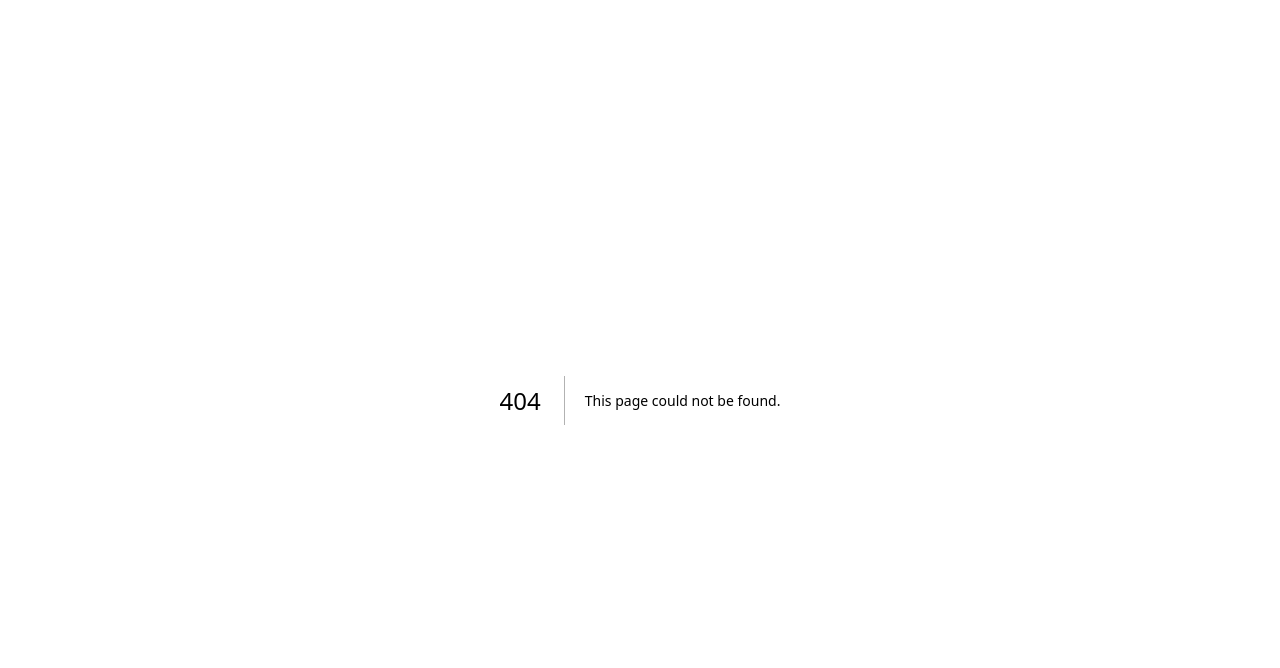
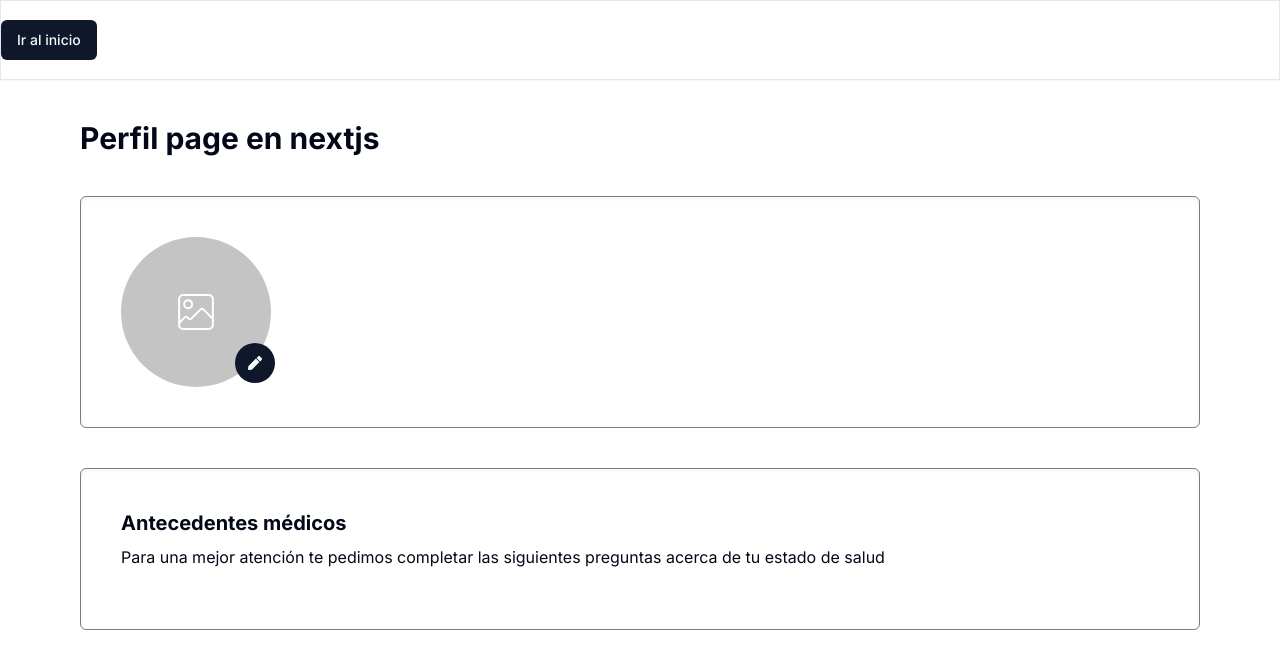
Before and after one commit to CamiloERH/multi-zones, a Next.js app: page /Paciente/Configuracion in a window 1280 px wide. Before the commit this address had no page. Shown: the top 668 px of the page. Built offline with nearby package versions, Linux system fonts and the light colour scheme.

Commit message:
shadcn and some components

```diff
--- /dev/null
+++ b/app/Paciente/Configuracion/page.tsx
@@ -0,0 +1,37 @@
+import { Button } from "@/components/ui/button";
+import { Separator } from "@/components/ui/separator";
+import { CiImageOn } from "react-icons/ci";
+import { FaPen } from "react-icons/fa";
+
+export default function ProfilePage() {
+    return (
+        <div className="px-4 xl:px-20 py-10 flex flex-col gap-10">
+            <h1 className="font-bold text-3xl">Perfil page en nextjs</h1>
+            <div className="border border-[#7C7C7C] rounded-md flex flex-col items-center xl:items-start xl:flex-row gap-5 p-10 bg-white shadow-inner">
+                <div>
+                    <div className="flex justify-center items-center rounded-full bg-[#C4C4C4] w-[150px] h-[150px] relative">
+                        <CiImageOn className="text-white w-12 h-12" />
+                        <Button size="icon" className="absolute bottom-1 -right-1 rounded-full">
+                            <FaPen />
+                        </Button>
+                    </div>
+                </div>
+                <div>
+                    <Separator orientation="vertical" />
+                </div>
+                <div className="w-full">
+                    {/* <EditProfileForm /> */}
+                </div>
+            </div>
+            <div className="border border-[#7C7C7C] rounded-md flex flex-wrap gap-5 p-10 bg-white shadow-inner">
+                <div className="w-full flex flex-col gap-2">
+                    <h2 className="font-bold text-xl">Antecedentes médicos</h2>
+                    <p>Para una mejor atención te pedimos completar las siguientes preguntas acerca de tu estado de salud</p>
+                </div>
+                <div className="w-full">
+                    {/* <EditMedicalHistoryForm /> */}
+                </div>
+            </div>
+        </div>
+    )
+}
--- a/app/Paciente/Index/page.tsx
+++ /dev/null
@@ -1,7 +0,0 @@
-export default function PacientePage() {
-    return (
-        <main className="flex min-h-screen flex-col items-center justify-between p-24">
-           Paciente page
-        </main>
-    );
-}
--- a/app/globals.css
+++ b/app/globals.css
@@ -2,32 +2,75 @@
 @tailwind components;
 @tailwind utilities;
 
-:root {
-  --foreground-rgb: 0, 0, 0;
-  --background-start-rgb: 214, 219, 220;
-  --background-end-rgb: 255, 255, 255;
-}
+@layer base {
+  :root {
+    --background: 0 0% 100%;
+    --foreground: 222.2 84% 4.9%;
 
-@media (prefers-color-scheme: dark) {
-  :root {
-    --foreground-rgb: 255, 255, 255;
-    --background-start-rgb: 0, 0, 0;
-    --background-end-rgb: 0, 0, 0;
+    --card: 0 0% 100%;
+    --card-foreground: 222.2 84% 4.9%;
+
+    --popover: 0 0% 100%;
+    --popover-foreground: 222.2 84% 4.9%;
+
+    --primary: 222.2 47.4% 11.2%;
+    --primary-foreground: 210 40% 98%;
+
+    --secondary: 210 40% 96.1%;
+    --secondary-foreground: 222.2 47.4% 11.2%;
+
+    --muted: 210 40% 96.1%;
+    --muted-foreground: 215.4 16.3% 46.9%;
+
+    --accent: 210 40% 96.1%;
+    --accent-foreground: 222.2 47.4% 11.2%;
+
+    --destructive: 0 84.2% 60.2%;
+    --destructive-foreground: 210 40% 98%;
+
+    --border: 214.3 31.8% 91.4%;
+    --input: 214.3 31.8% 91.4%;
+    --ring: 222.2 84% 4.9%;
+
+    --radius: 0.5rem;
+  }
+
+  .dark {
+    --background: 222.2 84% 4.9%;
+    --foreground: 210 40% 98%;
+
+    --card: 222.2 84% 4.9%;
+    --card-foreground: 210 40% 98%;
+
+    --popover: 222.2 84% 4.9%;
+    --popover-foreground: 210 40% 98%;
+
+    --primary: 210 40% 98%;
+    --primary-foreground: 222.2 47.4% 11.2%;
+
+    --secondary: 217.2 32.6% 17.5%;
+    --secondary-foreground: 210 40% 98%;
+
+    --muted: 217.2 32.6% 17.5%;
+    --muted-foreground: 215 20.2% 65.1%;
+
+    --accent: 217.2 32.6% 17.5%;
+    --accent-foreground: 210 40% 98%;
+
+    --destructive: 0 62.8% 30.6%;
+    --destructive-foreground: 210 40% 98%;
+
+    --border: 217.2 32.6% 17.5%;
+    --input: 217.2 32.6% 17.5%;
+    --ring: 212.7 26.8% 83.9%;
   }
 }
 
-body {
-  color: rgb(var(--foreground-rgb));
-  background: linear-gradient(
-      to bottom,
-      transparent,
-      rgb(var(--background-end-rgb))
-    )
-    rgb(var(--background-start-rgb));
-}
-
-@layer utilities {
-  .text-balance {
-    text-wrap: balance;
+@layer base {
+  * {
+    @apply border-border;
+  }
+  body {
+    @apply bg-background text-foreground;
   }
 }
--- a/app/layout.tsx
+++ b/app/layout.tsx
@@ -1,6 +1,7 @@
 import type { Metadata } from "next";
 import { Inter } from "next/font/google";
 import "./globals.css";
+import { Header } from "@/components/medismart/header";
 
 const inter = Inter({ subsets: ["latin"] });
 
@@ -16,7 +17,10 @@
 }>) {
   return (
     <html lang="en">
-      <body className={inter.className}>{children}</body>
+      <body className={inter.className}>
+        <Header />
+        {children}
+      </body>
     </html>
   );
 }
--- /dev/null
+++ b/components/medismart/header.tsx
@@ -0,0 +1,10 @@
+import { Button } from '@/components/ui/button';
+import Link from 'next/link';
+
+export const Header = () => {
+    return (
+        <div className='flex h-[80px] border shadow-sm items-center'>
+            <Button><Link href="/Paciente/Index">Ir al inicio</Link></Button>
+        </div>
+    )
+}
--- /dev/null
+++ b/components/ui/button.tsx
@@ -0,0 +1,56 @@
+import * as React from "react"
+import { Slot } from "@radix-ui/react-slot"
+import { cva, type VariantProps } from "class-variance-authority"
+
+import { cn } from "@/lib/utils"
+
+const buttonVariants = cva(
+  "inline-flex items-center justify-center whitespace-nowrap rounded-md text-sm font-medium ring-offset-background transition-colors focus-visible:outline-none focus-visible:ring-2 focus-visible:ring-ring focus-visible:ring-offset-2 disabled:pointer-events-none disabled:opacity-50",
+  {
+    variants: {
+      variant: {
+        default: "bg-primary text-primary-foreground hover:bg-primary/90",
+        destructive:
+          "bg-destructive text-destructive-foreground hover:bg-destructive/90",
+        outline:
+          "border border-input bg-background hover:bg-accent hover:text-accent-foreground",
+        secondary:
+          "bg-secondary text-secondary-foreground hover:bg-secondary/80",
+        ghost: "hover:bg-accent hover:text-accent-foreground",
+        link: "text-primary underline-offset-4 hover:underline",
+      },
+      size: {
+        default: "h-10 px-4 py-2",
+        sm: "h-9 rounded-md px-3",
+        lg: "h-11 rounded-md px-8",
+        icon: "h-10 w-10",
+      },
+    },
+    defaultVariants: {
+      variant: "default",
+      size: "default",
+    },
+  }
+)
+
+export interface ButtonProps
+  extends React.ButtonHTMLAttributes<HTMLButtonElement>,
+    VariantProps<typeof buttonVariants> {
+  asChild?: boolean
+}
+
+const Button = React.forwardRef<HTMLButtonElement, ButtonProps>(
+  ({ className, variant, size, asChild = false, ...props }, ref) => {
+    const Comp = asChild ? Slot : "button"
+    return (
+      <Comp
+        className={cn(buttonVariants({ variant, size, className }))}
+        ref={ref}
+        {...props}
+      />
+    )
+  }
+)
+Button.displayName = "Button"
+
+export { Button, buttonVariants }
--- /dev/null
+++ b/components/ui/separator.tsx
@@ -0,0 +1,31 @@
+"use client"
+
+import * as React from "react"
+import * as SeparatorPrimitive from "@radix-ui/react-separator"
+
+import { cn } from "@/lib/utils"
+
+const Separator = React.forwardRef<
+  React.ElementRef<typeof SeparatorPrimitive.Root>,
+  React.ComponentPropsWithoutRef<typeof SeparatorPrimitive.Root>
+>(
+  (
+    { className, orientation = "horizontal", decorative = true, ...props },
+    ref
+  ) => (
+    <SeparatorPrimitive.Root
+      ref={ref}
+      decorative={decorative}
+      orientation={orientation}
+      className={cn(
+        "shrink-0 bg-border",
+        orientation === "horizontal" ? "h-[1px] w-full" : "h-full w-[1px]",
+        className
+      )}
+      {...props}
+    />
+  )
+)
+Separator.displayName = SeparatorPrimitive.Root.displayName
+
+export { Separator }
--- /dev/null
+++ b/lib/utils.ts
@@ -0,0 +1,6 @@
+import { type ClassValue, clsx } from "clsx"
+import { twMerge } from "tailwind-merge"
+
+export function cn(...inputs: ClassValue[]) {
+  return twMerge(clsx(inputs))
+}
--- a/tailwind.config.ts
+++ b/tailwind.config.ts
@@ -1,20 +1,80 @@
-import type { Config } from "tailwindcss";
+import type { Config } from "tailwindcss"
 
-const config: Config = {
+const config = {
+  darkMode: ["class"],
   content: [
-    "./pages/**/*.{js,ts,jsx,tsx,mdx}",
-    "./components/**/*.{js,ts,jsx,tsx,mdx}",
-    "./app/**/*.{js,ts,jsx,tsx,mdx}",
-  ],
+    './pages/**/*.{ts,tsx}',
+    './components/**/*.{ts,tsx}',
+    './app/**/*.{ts,tsx}',
+    './src/**/*.{ts,tsx}',
+	],
+  prefix: "",
   theme: {
+    container: {
+      center: true,
+      padding: "2rem",
+      screens: {
+        "2xl": "1400px",
+      },
+    },
     extend: {
-      backgroundImage: {
-        "gradient-radial": "radial-gradient(var(--tw-gradient-stops))",
-        "gradient-conic":
-          "conic-gradient(from 180deg at 50% 50%, var(--tw-gradient-stops))",
+      colors: {
+        border: "hsl(var(--border))",
+        input: "hsl(var(--input))",
+        ring: "hsl(var(--ring))",
+        background: "hsl(var(--background))",
+        foreground: "hsl(var(--foreground))",
+        primary: {
+          DEFAULT: "hsl(var(--primary))",
+          foreground: "hsl(var(--primary-foreground))",
+        },
+        secondary: {
+          DEFAULT: "hsl(var(--secondary))",
+          foreground: "hsl(var(--secondary-foreground))",
+        },
+        destructive: {
+          DEFAULT: "hsl(var(--destructive))",
+          foreground: "hsl(var(--destructive-foreground))",
+        },
+        muted: {
+          DEFAULT: "hsl(var(--muted))",
+          foreground: "hsl(var(--muted-foreground))",
+        },
+        accent: {
+          DEFAULT: "hsl(var(--accent))",
+          foreground: "hsl(var(--accent-foreground))",
+        },
+        popover: {
+          DEFAULT: "hsl(var(--popover))",
+          foreground: "hsl(var(--popover-foreground))",
+        },
+        card: {
+          DEFAULT: "hsl(var(--card))",
+          foreground: "hsl(var(--card-foreground))",
+        },
+      },
+      borderRadius: {
+        lg: "var(--radius)",
+        md: "calc(var(--radius) - 2px)",
+        sm: "calc(var(--radius) - 4px)",
+      },
+      keyframes: {
+        "accordion-down": {
+          from: { height: "0" },
+          to: { height: "var(--radix-accordion-content-height)" },
+        },
+        "accordion-up": {
+          from: { height: "var(--radix-accordion-content-height)" },
+          to: { height: "0" },
+        },
+      },
+      animation: {
+        "accordion-down": "accordion-down 0.2s ease-out",
+        "accordion-up": "accordion-up 0.2s ease-out",
       },
     },
   },
-  plugins: [],
-};
-export default config;
+  plugins: [require("tailwindcss-animate")],
+} satisfies Config
+
+export default config
```
Also changed, not shown: package.json (+13 -4 lines), components.json (added), 1 other file (tests, documents, lock files or other folders).
